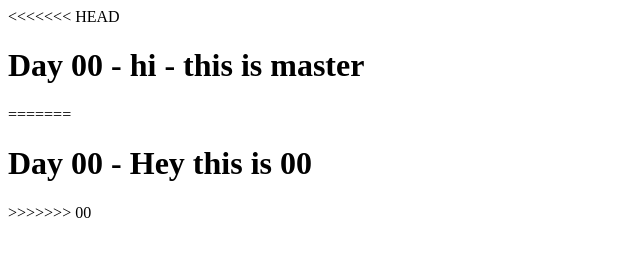
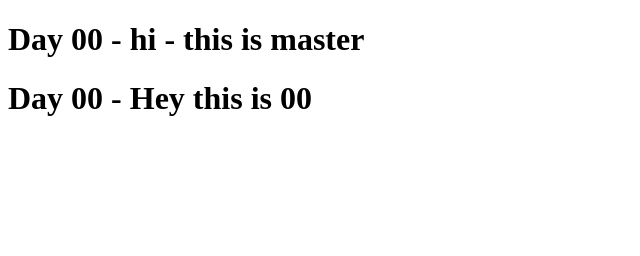
Before and after one commit to jonasholbech/javascript30, a plain HTML site: page 00/index.html in a window 1280 px wide. Shown: the whole page, without its empty margins (0-640 px from the left). Drawn offline with Linux system fonts and the light colour scheme.

Commit message:
something

```diff
--- a/00/index.html
+++ b/00/index.html
@@ -8,10 +8,7 @@
 </head>
 
 <body>
-<<<<<<< HEAD
     <h1>Day 00 - hi - this is master</h1>
-=======
     <h1>Day 00 - Hey this is 00</h1>
->>>>>>> 00
 </body>
 </html>
```
